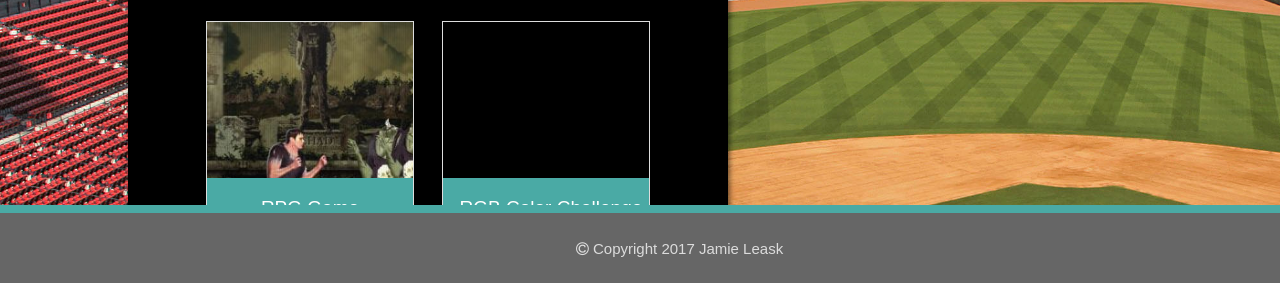
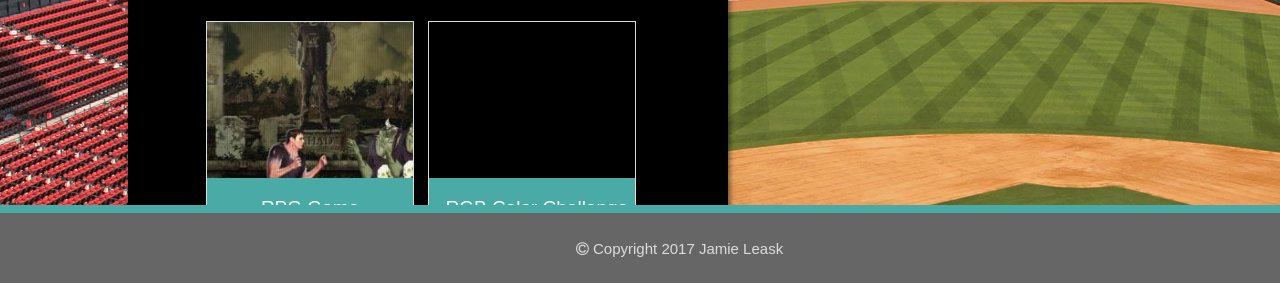
Before and after one commit to rjleask/responsive-portfolio, a plain HTML site: page portfolio.html in a window 1280 px wide. Shown: the part 515-798 px from the top of the page. Drawn offline with Linux system fonts and the light colour scheme; a script that the page names is missing; a web font is replaced by a local one.

Commit message:
fixed spacing

```diff
--- a/assets/css/style.css
+++ b/assets/css/style.css
@@ -310,7 +310,6 @@ input::-webkit-input-placeholder {
 #rpg,
 #info {
     margin-left: 3%;
-    margin-right: 3%;
 }
 
 #rgb {
```
